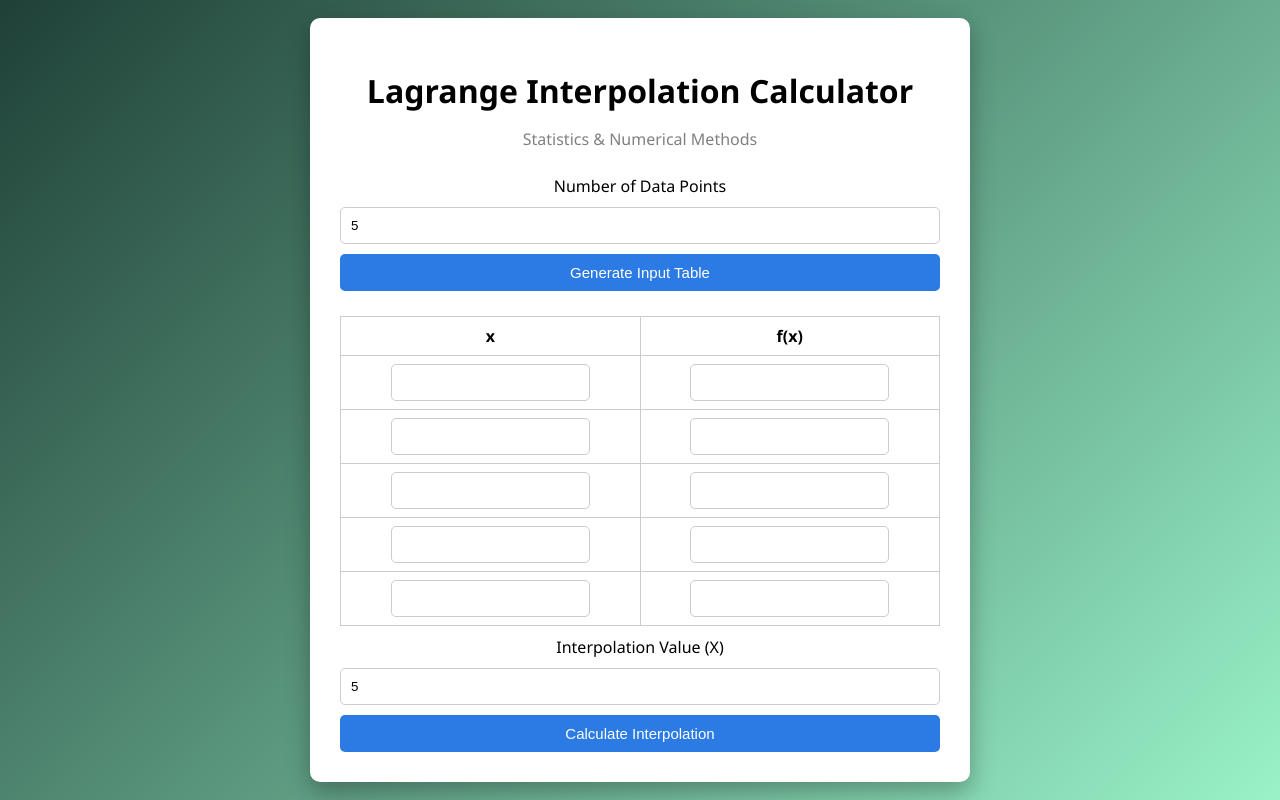
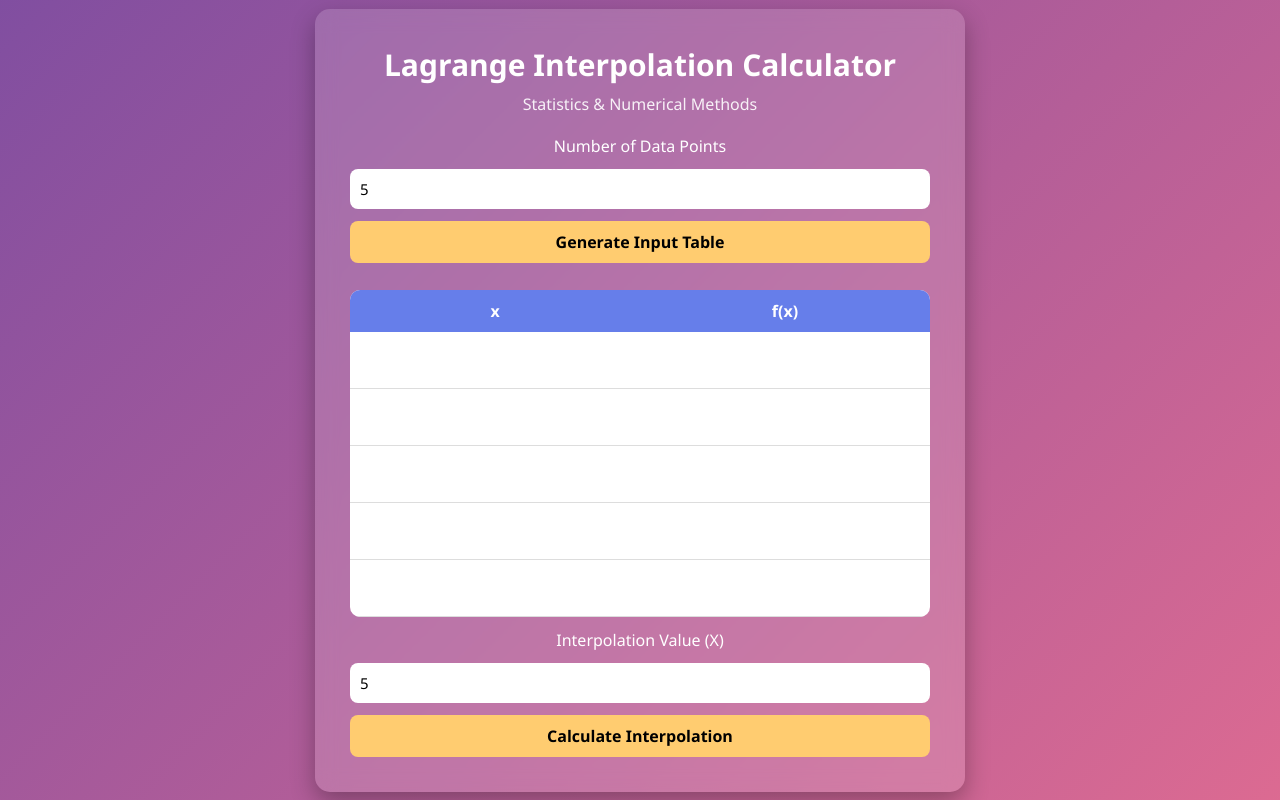
Before and after one commit to Ranjith007-king/lagrange-method, a plain HTML site: page index.html in a window 1280 px wide. Both pictures are taken after typing "5", "5" into the empty fields and a click on the button "Generate Input Table". Drawn offline with Linux system fonts and the light colour scheme.

Commit message:
Refactor CSS styles for improved design and layout-2

```diff
--- a/style.css
+++ b/style.css
@@ -1,86 +1,129 @@
-body{
-font-family: 'Segoe UI', Tahoma, sans-serif;
-background: linear-gradient(135deg,#1f4037,#99f2c8);
+*{
 margin:0;
 padding:0;
+box-sizing:border-box;
+font-family:'Segoe UI',sans-serif;
+}
+
+body{
+height:100vh;
 display:flex;
 justify-content:center;
 align-items:center;
-height:100vh;
+background:linear-gradient(135deg,#667eea,#764ba2,#ff758c);
+background-size:300% 300%;
+animation:gradientMove 8s infinite alternate;
+}
+
+@keyframes gradientMove{
+0%{background-position:left}
+100%{background-position:right}
 }
 
 .container{
-width:600px;
-background:white;
-padding:30px;
-border-radius:10px;
+width:650px;
+padding:35px;
+border-radius:15px;
+background:rgba(255,255,255,0.15);
+backdrop-filter:blur(10px);
 box-shadow:0 10px 25px rgba(0,0,0,0.3);
+color:white;
 text-align:center;
 }
 
 h1{
-margin-bottom:5px;
+margin-bottom:8px;
+font-size:30px;
 }
 
 .subtitle{
-color:gray;
-margin-bottom:25px;
+margin-bottom:20px;
+opacity:0.9;
 }
 
 .card{
 display:flex;
 flex-direction:column;
-gap:10px;
+gap:12px;
 }
 
 input{
 padding:10px;
-border-radius:5px;
-border:1px solid #ccc;
+border-radius:8px;
+border:none;
+outline:none;
+font-size:15px;
 }
 
 button{
 padding:10px;
 border:none;
-background:#2c7be5;
-color:white;
-border-radius:5px;
+border-radius:8px;
+font-size:16px;
 cursor:pointer;
-font-size:15px;
+background:#ffcc70;
+color:black;
+font-weight:bold;
+transition:0.3s;
 }
 
 button:hover{
-background:#1a5fc4;
+background:#ffd98f;
+transform:scale(1.05);
 }
 
 table{
+margin-top:15px;
 width:100%;
-margin-top:15px;
 border-collapse:collapse;
+background:white;
+color:black;
+border-radius:10px;
+overflow:hidden;
 }
 
-table th, table td{
-border:1px solid #ccc;
+th{
+background:#667eea;
+color:white;
+padding:10px;
+}
+
+td{
 padding:8px;
+border-bottom:1px solid #ddd;
+}
+
+td input{
+width:90%;
 }
 
 .resultPage{
+background:#f4f6fb;
 padding:40px;
 font-family:'Segoe UI';
 }
 
+.resultPage h1{
+color:#333;
+margin-bottom:20px;
+}
+
 .iteration{
-background:#f4f4f4;
+background:white;
 padding:15px;
-margin:10px 0;
+margin-bottom:15px;
+border-left:6px solid #667eea;
 border-radius:6px;
+box-shadow:0 4px 10px rgba(0,0,0,0.1);
 }
 
 .final{
-background:#2c7be5;
+margin-top:25px;
+padding:20px;
+background:linear-gradient(90deg,#ff758c,#ff7eb3);
 color:white;
-padding:20px;
-font-size:20px;
-border-radius:8px;
-margin-top:20px;
+font-size:22px;
+border-radius:10px;
+text-align:center;
+font-weight:bold;
 }
```
